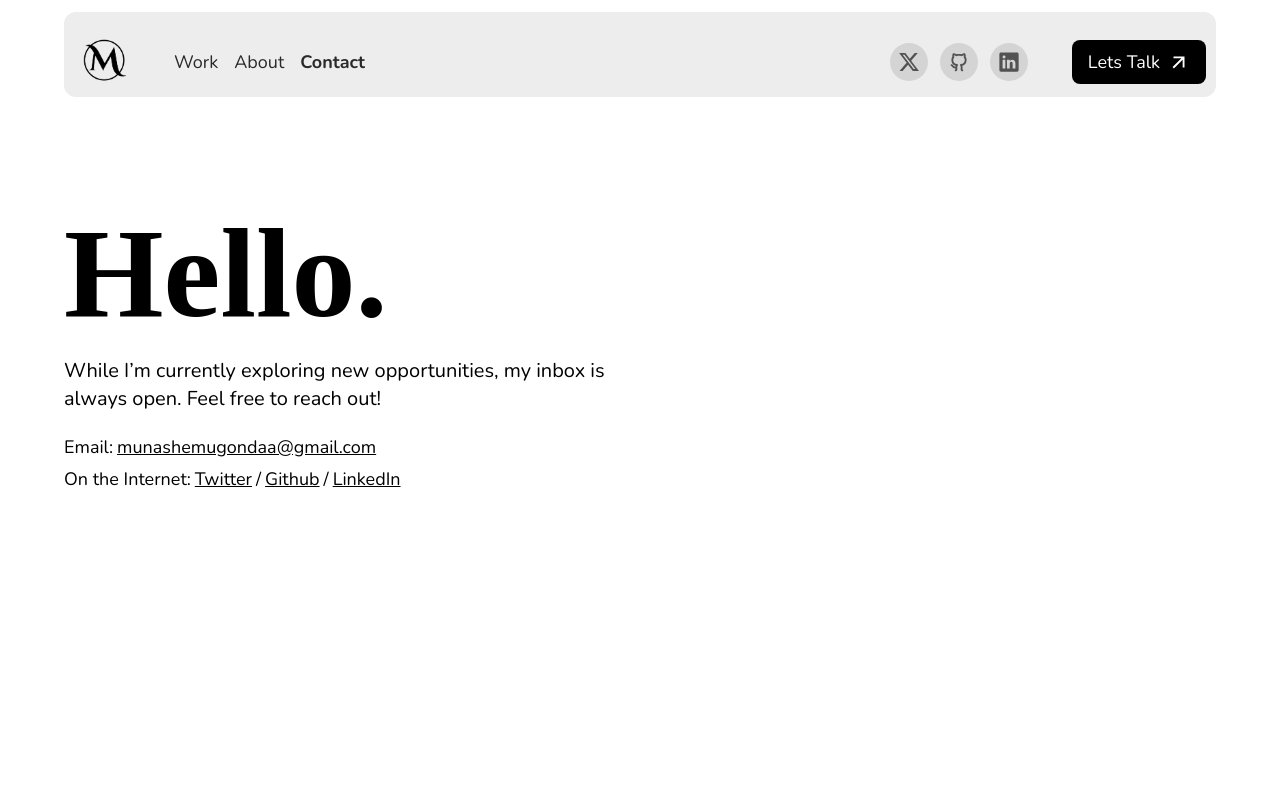
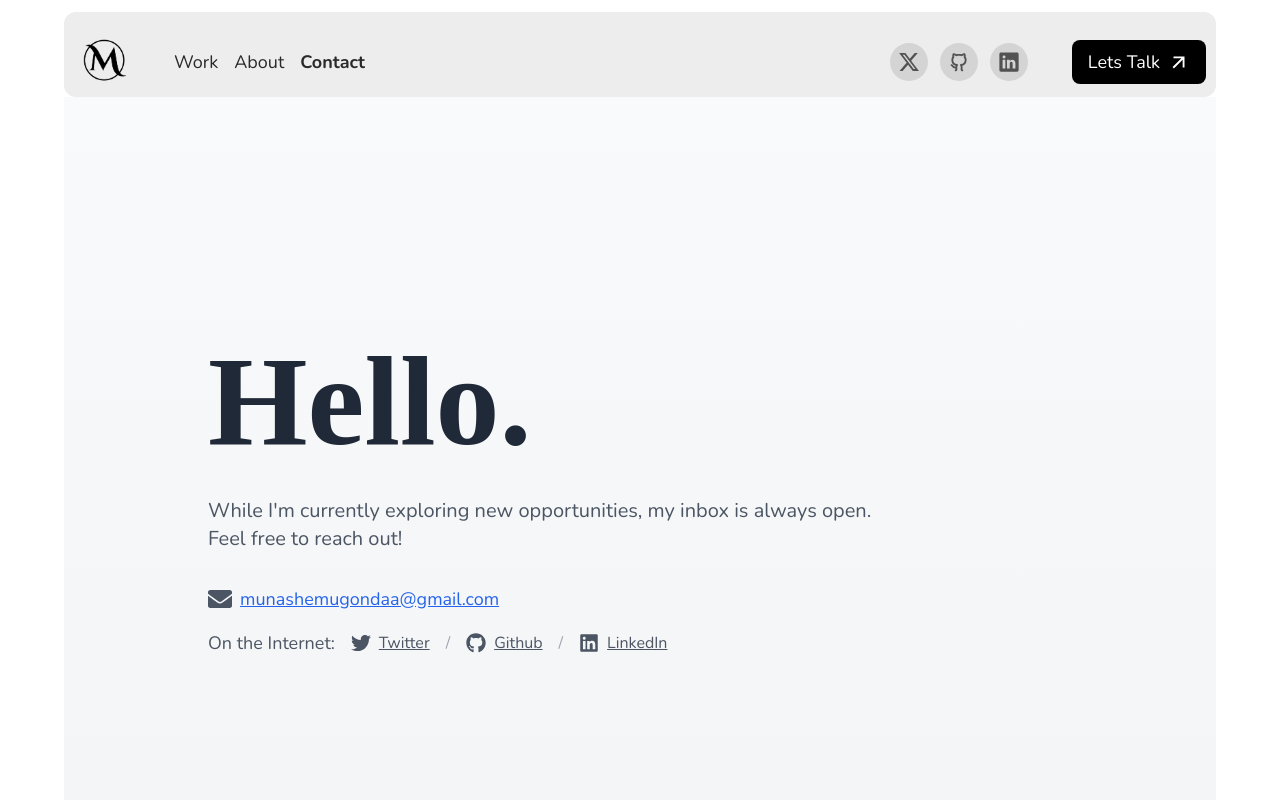
Before and after one commit to munashex/Portfolio_site, a React (Vite) app: page /contact in a window 1280 px wide. Shown: the top 800 px of the page. Built offline with nearby package versions, Linux system fonts and the light colour scheme; a web font is replaced by a local one; what tailwindcss-animated would draw is missing.

Commit message:
changed contact page styles

```diff
--- a/src/pages/Contact.tsx
+++ b/src/pages/Contact.tsx
@@ -1,34 +1,55 @@
-
+import React from 'react';
+import { FaEnvelope, FaTwitter, FaGithub, FaLinkedin } from 'react-icons/fa';
 
 const Contact = () => {
+  const socialLinks = [
+    { name: 'Twitter', href: 'https://x.com/Munashe8', icon: FaTwitter },
+    { name: 'Github', href: 'https://github.com/munashex', icon: FaGithub },
+    { name: 'LinkedIn', href: 'https://www.linkedin.com/in/munashe-madhuna-99676a210/', icon: FaLinkedin },
+  ];
 
-    return (
-        <div className="w-full h-screen">
+  return (
+    <div className="w-full min-h-screen flex items-center justify-center bg-gradient-to-b from-gray-50 to-gray-100">
+      <div className="max-w-4xl w-full px-4 py-8 space-y-8">
+        <h1 className="text-5xl font-bold font-shantell md:text-7xl lg:text-9xl text-gray-800 animate-fade-in-down">
+          Hello.
+        </h1>
+        <p className="text-lg lg:text-xl text-gray-600 max-w-2xl animate-fade-in-up">
+          While I'm currently exploring new opportunities, my inbox is always open. Feel free to reach out!
+        </p>
 
-            <div className="mt-20 lg:mt-28 space-y-5">
-            <h1 className="text-5xl font-bold font-shantell md:text-7xl lg:text-9xl">Hello.</h1>
-            <h1 className="text-lg lg:max-w-xl lg:text-xl">While I’m currently exploring new opportunities, my inbox is always open. Feel free to reach out!</h1>
+        <div className="space-y-4 animate-fade-in">
+          <div className="flex items-center space-x-2">
+            <FaEnvelope className="w-6 h-6 text-gray-600" />
+            <a
+              href="mailto:munashemugondaa@gmail.com"
+              className="text-lg text-blue-600 hover:text-blue-800 transition-colors duration-300 underline"
+            >
+              munashemugondaa@gmail.com
+            </a>
+          </div>
 
-             <div className="flex flex-col gap-1">
-              <h1 className="inline-flex items-center gap-1 text-lg">
-               Email:
-               <a href="mailto:munashemugondaa@gmail.com" className="underline  hover:font-bold">munashemugondaa@gmail.com</a>
-              </h1>
+          <div className="flex flex-wrap items-center gap-4">
+            <span className="text-lg text-gray-600">On the Internet:</span>
+            {socialLinks.map((link, index) => (
+              <React.Fragment key={link.name}>
+                <a
+                  href={link.href}
+                  className="inline-flex items-center space-x-2 text-gray-600 hover:text-gray-800 transition-colors duration-300"
+                  target="_blank"
+                  rel="noopener noreferrer"
+                >
+                  <link.icon className="w-5 h-5" />
+                  <span className="underline">{link.name}</span>
+                </a>
+                {index < socialLinks.length - 1 && <span className="text-gray-400">/</span>}
+              </React.Fragment>
+            ))}
+          </div>
+        </div>
+      </div>
+    </div>
+  );
+};
 
-              <h1 className="inline-flex items-center gap-1 text-lg">
-                On the Internet:
-                <a href="https://x.com/Munashe8" className="underline  hover:font-bold">Twitter</a>
-                <span>/</span>
-                <a href="https://github.com/munashex" className="underline  hover:font-bold">Github</a>
-                <span>/</span>
-                <a href="https://www.linkedin.com/in/munashe-madhuna-99676a210/" className="underline  hover:font-bold">LinkedIn</a>
-              </h1>
-
-            </div>
-            </div>
-
-        </div>
-    )
-}
-
-export default Contact
+export default Contact;
```
